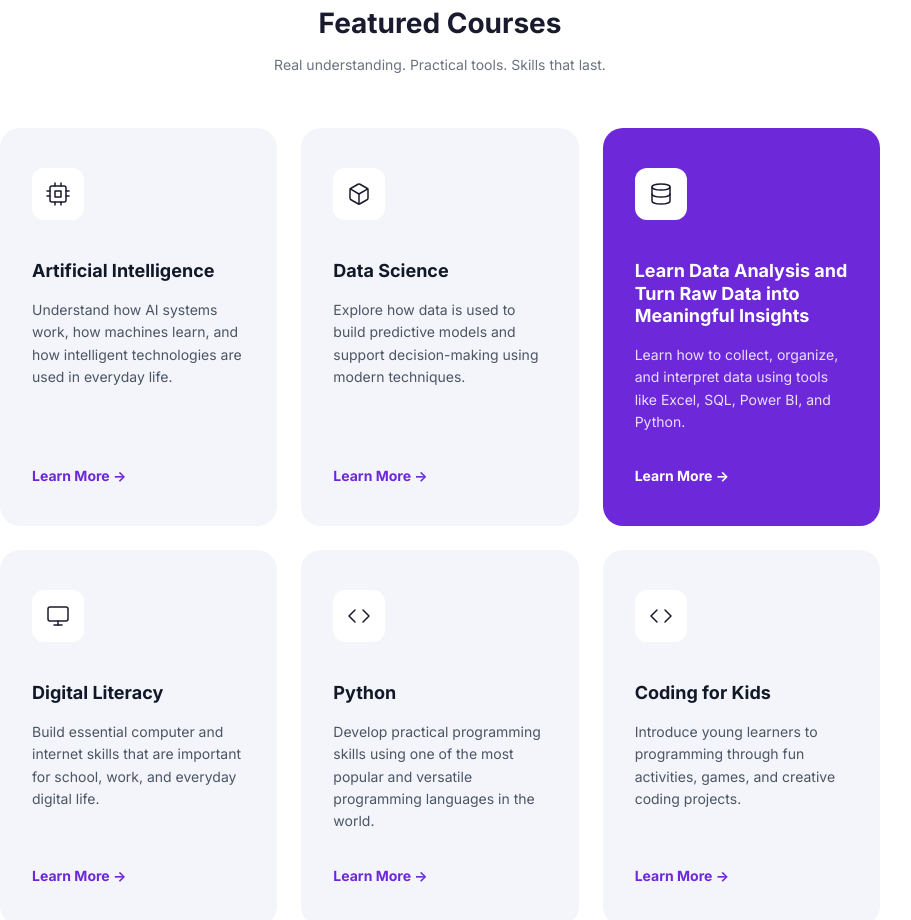
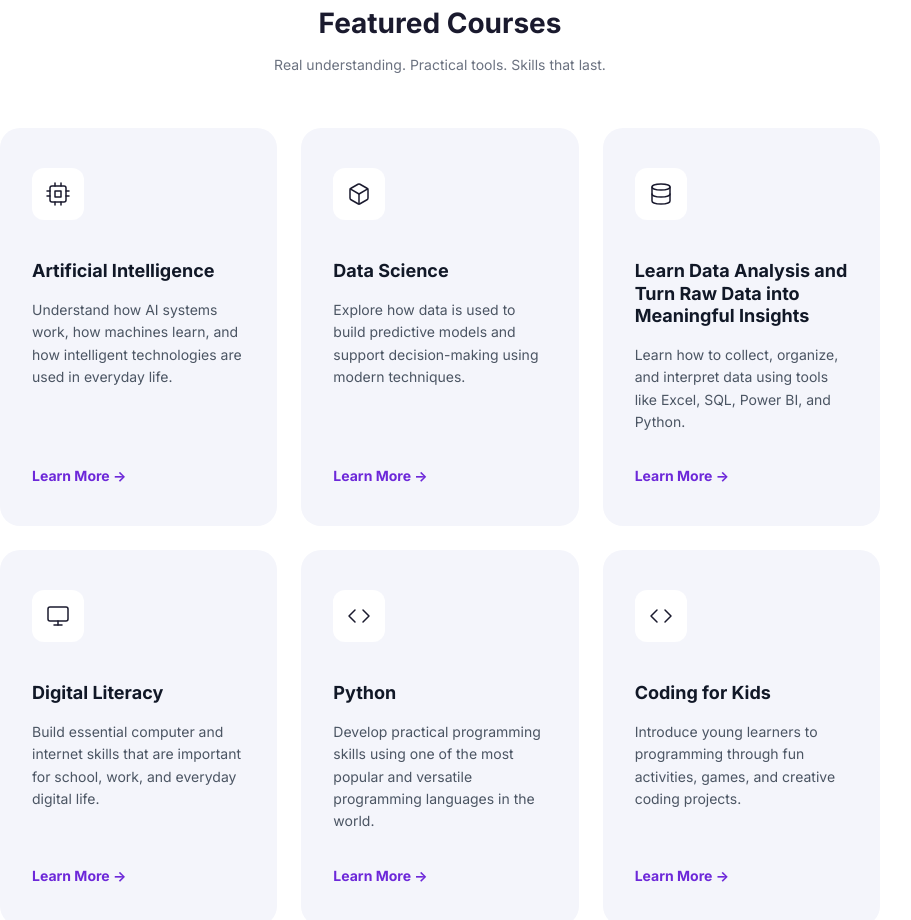
Before and after one commit to JaypeeLan/hogness, a Next.js app: page / in a window 1280 px wide. Shown: the part 4480-5400 px from the top of the page, without its empty margins (200-1111 px from the left). Built offline with nearby package versions, Linux system fonts and the light colour scheme; grey boxes are pictures that could not be loaded.

Commit message:
chore: services cards bg

```diff
--- a/src/app/courses/page.tsx
+++ b/src/app/courses/page.tsx
@@ -46,7 +46,7 @@ export default function CoursesPage() {
               <Link
                 key={course.slug}
                 href={`/courses/${course.slug}`}
-                className={[styles.card, i === 2 ? styles.cardFeatured : ''].filter(Boolean).join(' ') + ' anim'}
+                className={`${styles.card} anim`}
                 data-delay={String((i % 3) + 1)}
               >
                 <img className={styles.cardIcon} src={course.icon} alt={course.title} width={40} height={40} />
--- a/src/app/page.module.scss
+++ b/src/app/page.module.scss
@@ -437,11 +437,15 @@
   gap: 16px;
   text-decoration: none;
   box-shadow: 0 4px 20px rgba(0,0,0,0.03);
-  transition: box-shadow $t-base, transform $t-base;
+  transition: box-shadow $t-base, transform $t-base, background $t-base;
 
   &:hover {
     box-shadow: 0 10px 30px rgba(0,0,0,0.06);
     transform: translateY(-4px);
+    background: #6D28D9;
+
+    .serviceCardTitle { color: $white; }
+    .serviceCardDesc  { color: rgba(255,255,255,0.85); }
   }
 }
 
@@ -581,24 +585,21 @@
   flex-direction: column;
   gap: 16px;
   text-decoration: none;
-  transition: transform $t-base;
+  transition: transform $t-base, background $t-base;
 
   @include below(sm) {
     min-width: 280px;
     scroll-snap-align: center;
   }
 
-  &:hover { transform: translateY(-4px); }
-}
+  &:hover {
+    transform: translateY(-4px);
+    background: #6D28D9;
 
-.courseCardFeatured {
-  background: #6D28D9;
-
-  .courseCardTitle { color: $white; }
-  .courseCardDesc  { color: rgba(255,255,255,0.85); }
-  .courseCardCta   { color: $white; }
-
-  &:hover { background: #5B22C0; }
+    .courseCardTitle { color: $white; }
+    .courseCardDesc  { color: rgba(255,255,255,0.85); }
+    .courseCardCta   { color: $white; }
+  }
 }
 
 .courseIconWrap {
--- a/src/app/page.tsx
+++ b/src/app/page.tsx
@@ -191,7 +191,7 @@ We provide technology training, educational consulting, instructional design, an
               <Link
                 key={course.slug}
                 href={`/courses/${course.slug}`}
-                className={[styles.courseCard, i === 2 ? styles.courseCardFeatured : ''].filter(Boolean).join(' ') + ' anim'}
+                className={`${styles.courseCard} anim`}
                 data-delay={String((i % 3) + 1)}
               >
                 <div className={styles.courseIconWrap}>
```
Also changed, not shown: src/app/courses/page.module.scss (+3 -9 lines).
